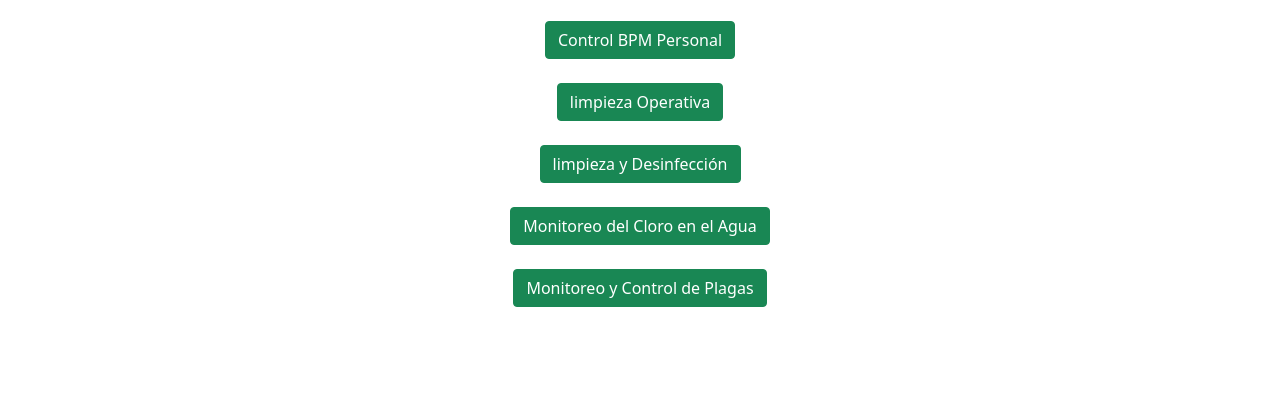
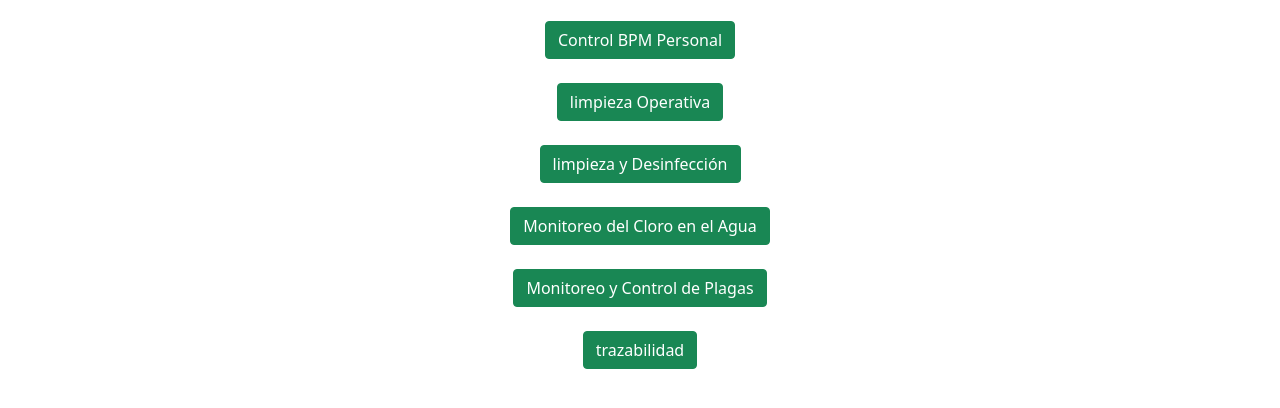
Before and after one commit to andreszapata1/formatos, a plain HTML site: page index.html in a window 1280 px wide. Shown: the part 230-638 px from the top of the page. Drawn offline with nearby package versions, Linux system fonts and the light colour scheme.

Commit message:
trazabilidad

```diff
--- a/index.html
+++ b/index.html
@@ -30,7 +30,9 @@
 						<a href="https://google.com"><button type="button" class="btn btn-success" target="_blank">Monitoreo del Cloro en el Agua</button></button></a>
 						<br><br>
 						<a href="https://google.com"><button type="button" class="btn btn-success" target="_blank">Monitoreo y Control de Plagas</button></button></a>
-						<br>
+						<br><br>
+						<a href="https://google.com"><button type="button" class="btn btn-success" target="_blank">trazabilidad</button></button></a>
+						<br><br>
 					</div>
 				</div>
 			<br><br>
```
